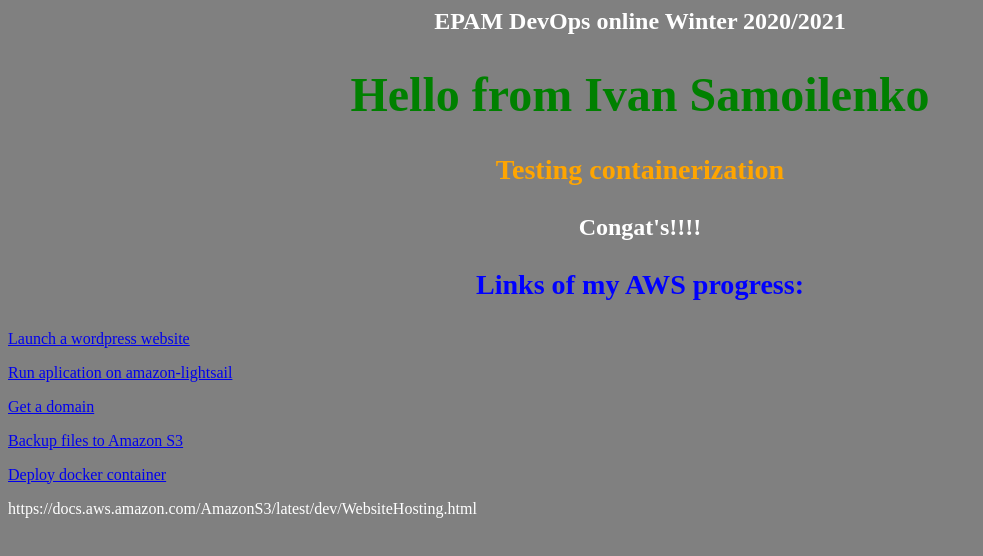
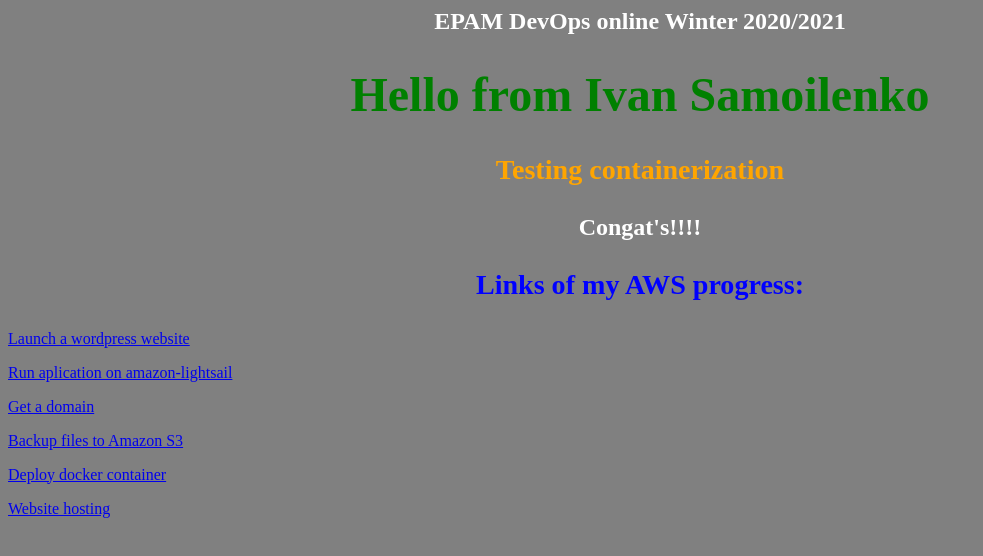
Before and after one commit to Iferial/CI-CD-pipeline, a plain HTML site: page index.html in a window 1280 px wide. Shown: the whole page, without its empty margins (0-983 px from the left). Drawn offline with Linux system fonts and the light colour scheme.

Commit message:
final test

```diff
--- a/index.html
+++ b/index.html
@@ -12,9 +12,7 @@ Congat's!!!!<br>
 <p><a href="https://aws.amazon.com/ru/getting-started/hands-on/get-a-domain/">Get a domain</a></p>
 <p><a href="ttps://aws.amazon.com/ru/getting-started/hands-on/backup-files-to-amazon-s3/">Backup files to Amazon S3</a></p>
 <p><a href="https://aws.amazon.com/ru/getting-started/hands-on/deploy-docker-containers/">Deploy docker container</a></p>
-<p>
-https://docs.aws.amazon.com/AmazonS3/latest/dev/WebsiteHosting.html
-</p>
+<p><a href="https://docs.aws.amazon.com/AmazonS3/latest/dev/WebsiteHosting.html">Website hosting</a></p>
 <p></p>
 <p></p>
 <p></p>
```
